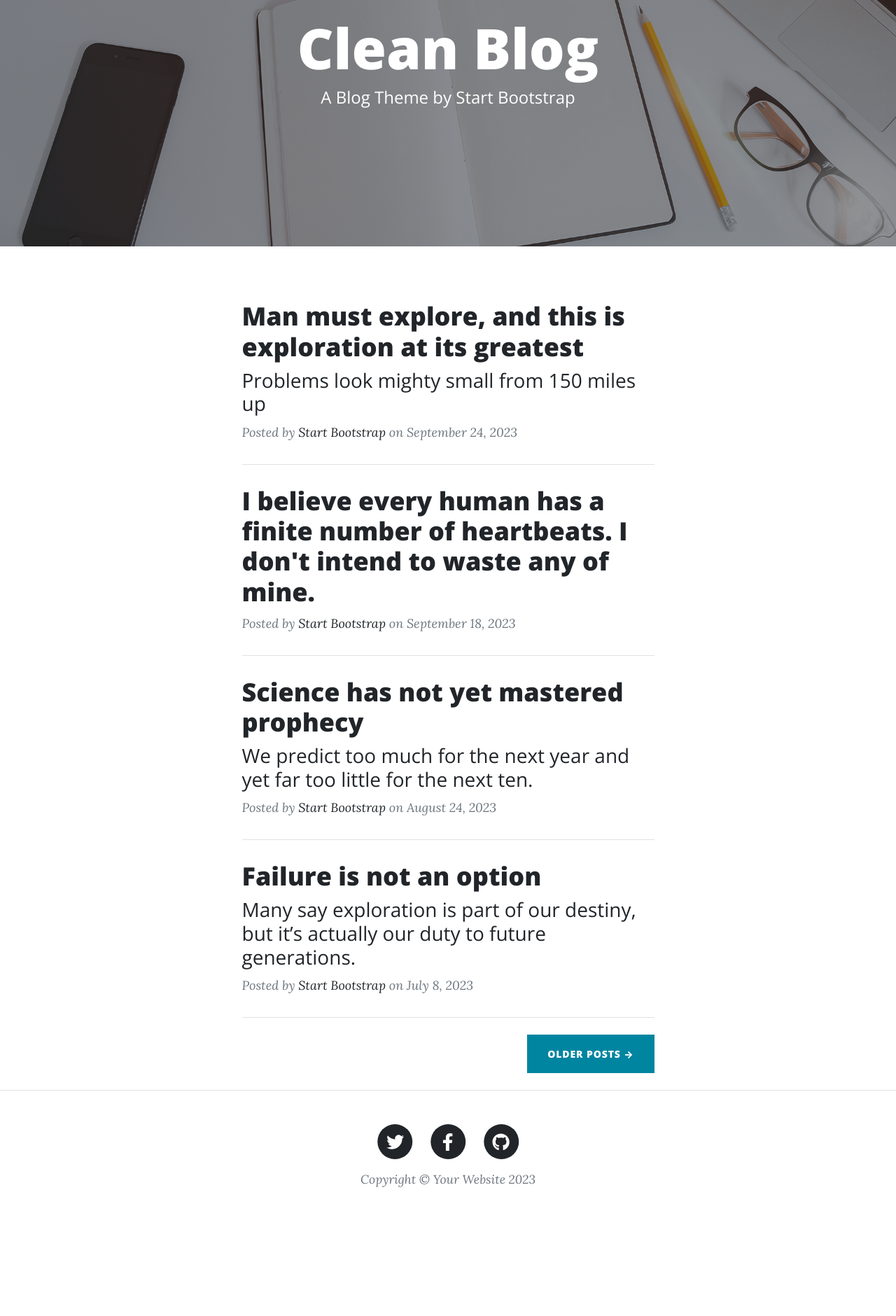
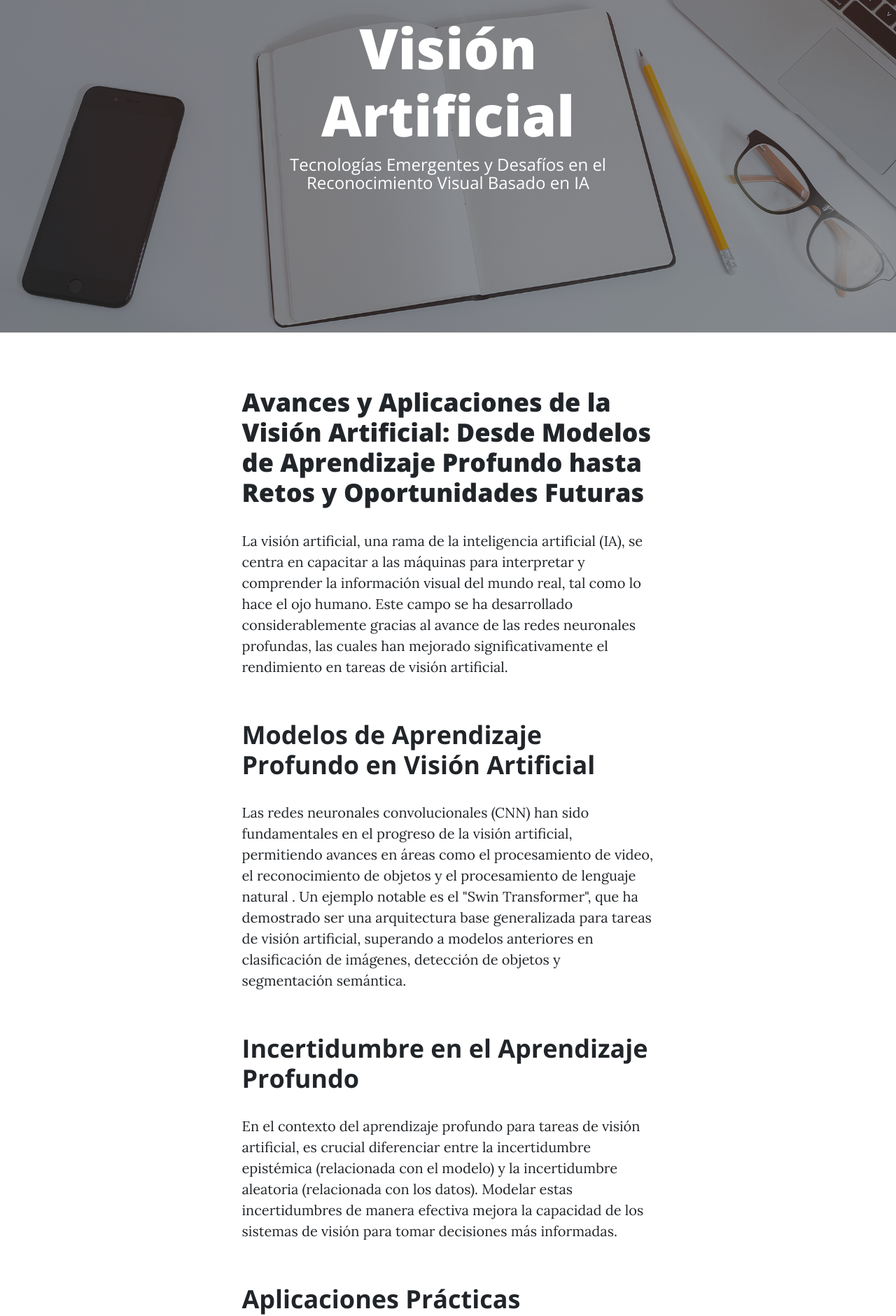
Before and after one commit to DanTor07/taller2ntd, a plain HTML site: page index.html in a window 1280 px wide. Shown: the part 180-2060 px from the top of the page at 70% size. Before the commit the page ends 1926 px from the top, so only its background shows below. Drawn offline with nearby package versions, Linux system fonts and the light colour scheme.

Commit message:
Se añade resumen sobre avances y aplicaciones de Visión Artificial en la medicina, generados por Inteligencia Artificial.

```diff
--- a/index.html
+++ b/index.html
@@ -40,8 +40,8 @@
                 <div class="row gx-4 gx-lg-5 justify-content-center">
                     <div class="col-md-10 col-lg-8 col-xl-7">
                         <div class="site-heading">
-                            <h1>Clean Blog</h1>
-                            <span class="subheading">A Blog Theme by Start Bootstrap</span>
+                            <h1>Visión Artificial</h1>
+                            <span class="subheading">Tecnologías Emergentes y Desafíos en el Reconocimiento Visual Basado en IA</span>
                         </div>
                     </div>
                 </div>
@@ -54,13 +54,21 @@
                     <!-- Post preview-->
                     <div class="post-preview">
                         <a href="post.html">
-                            <h2 class="post-title">Man must explore, and this is exploration at its greatest</h2>
-                            <h3 class="post-subtitle">Problems look mighty small from 150 miles up</h3>
+                            <h2 class="post-title">Avances y Aplicaciones de la Visión Artificial: Desde Modelos de Aprendizaje Profundo hasta Retos y Oportunidades Futuras</h2>
+                            <p>La visión artificial, una rama de la inteligencia artificial (IA), se centra en capacitar a las máquinas para interpretar y comprender la información visual del mundo real, tal como lo hace el ojo humano. Este campo se ha desarrollado considerablemente gracias al avance de las redes neuronales profundas, las cuales han mejorado significativamente el rendimiento en tareas de visión artificial.</p>
+                            <h2 class="section-heading">Modelos de Aprendizaje Profundo en Visión Artificial</h2>
+                            <p>Las redes neuronales convolucionales (CNN) han sido fundamentales en el progreso de la visión artificial, permitiendo avances en áreas como el procesamiento de video, el reconocimiento de objetos y el procesamiento de lenguaje natural . Un ejemplo notable es el "Swin Transformer", que ha demostrado ser una arquitectura base generalizada para tareas de visión artificial, superando a modelos anteriores en clasificación de imágenes, detección de objetos y segmentación semántica.</p>
+                            <h2 class="section-heading">Incertidumbre en el Aprendizaje Profundo</h2>
+                            <p>En el contexto del aprendizaje profundo para tareas de visión artificial, es crucial diferenciar entre la incertidumbre epistémica (relacionada con el modelo) y la incertidumbre aleatoria (relacionada con los datos). Modelar estas incertidumbres de manera efectiva mejora la capacidad de los sistemas de visión para tomar decisiones más informadas.</p>
+                            <h2 class="section-heading">Aplicaciones Prácticas</h2>
+                            <p>La tecnología de visión artificial ha sido aplicada en la creación de sistemas de vigilancia infantil, que utilizan cámaras de visión nocturna de alta calidad junto con sensores de detección de sonido y movimiento, demostrando su utilidad en la monitorización de entornos sensibles . Además, en la industria agrícola, la visión artificial se ha empleado para clasificar y evaluar la calidad de frutas y verduras basándose en atributos como color, textura y defectos, lo que optimiza la cadena de suministro y mejora la satisfacción del consumidor.</p>
+                            <h2 class="section-heading">Desafíos y Futuras Direcciones</h2>
+                            <p>A pesar de los avances, la visión artificial aún enfrenta desafíos significativos, como los ataques adversarios, que pueden comprometer la efectividad de los modelos de aprendizaje profundo . La continua evolución de técnicas como el aprendizaje multimodal y los métodos de autoencodificación enmascarada (MAE) promete mitigar algunos de estos desafíos, mejorando la robustez y escalabilidad de los modelos de visión artificial.</p>
                         </a>
                         <p class="post-meta">
-                            Posted by
-                            <a href="#!">Start Bootstrap</a>
-                            on September 24, 2023
+                            Generado por
+                            <a href="#!">Chat GPT</a>
+                            el 30 agosto, 2024
                         </p>
                     </div>
                     <!-- Divider-->
```
